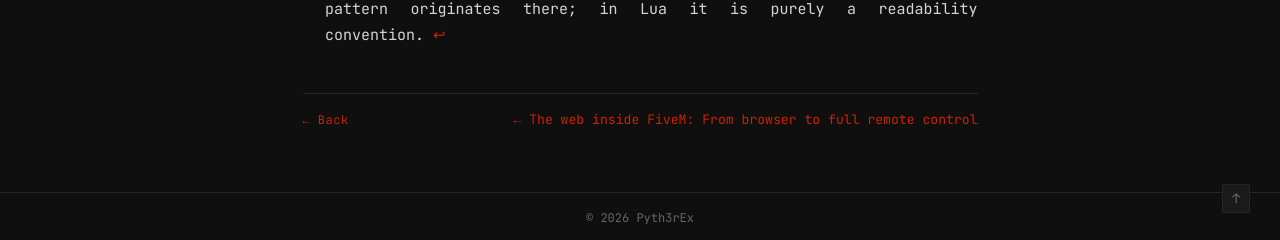
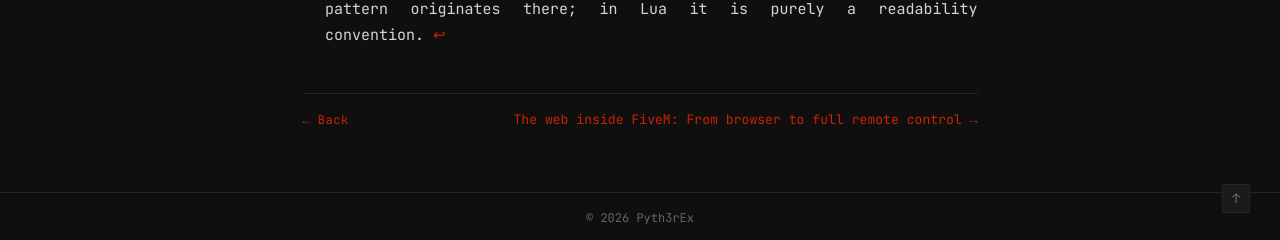
Before and after one commit to Pyth3rEx/Pyth3rEx.github.io, a Jekyll site: the page built from _posts/2026-03-24-fivem-server-events.md, in a window 1280 px wide and 900 px high, scrolled down 5707 px. Shown: the part 657-897 px from the top of the window. Built offline with Jekyll 4.4.1, drawn with Linux system fonts in a browser that asks for light colours.

Commit message:
fix: restore correct post nav button order (previous ← left, next → right)

```diff
--- a/_layouts/post.html
+++ b/_layouts/post.html
@@ -27,14 +27,14 @@
   <nav class="post-nav">
     <a class="post-back" href="{{ '/blog' | relative_url }}">&larr; Back</a>
     <div class="post-nav-siblings">
-      {% if page.next.url %}
-        <a class="prev" href="{{ page.next.url | relative_url }}">&larr; {{ page.next.title }}</a>
+      {% if page.previous.url %}
+        <a class="prev" href="{{ page.previous.url | relative_url }}">&larr; {{ page.previous.title }}</a>
       {% endif %}
       {% if page.previous.url and page.next.url %}
         <span class="nav-sep">|</span>
       {% endif %}
-      {% if page.previous.url %}
-        <a class="next" href="{{ page.previous.url | relative_url }}">{{ page.previous.title }} &rarr;</a>
+      {% if page.next.url %}
+        <a class="next" href="{{ page.next.url | relative_url }}">{{ page.next.title }} &rarr;</a>
       {% endif %}
     </div>
   </nav>
```
